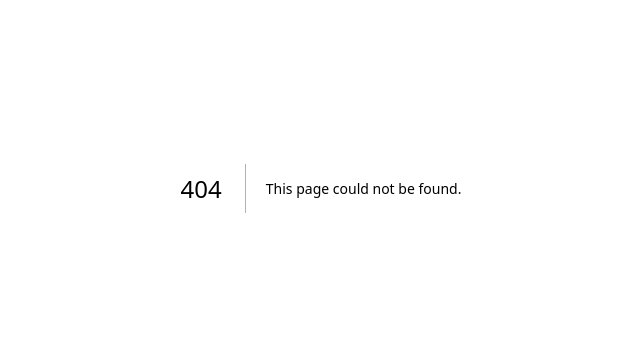
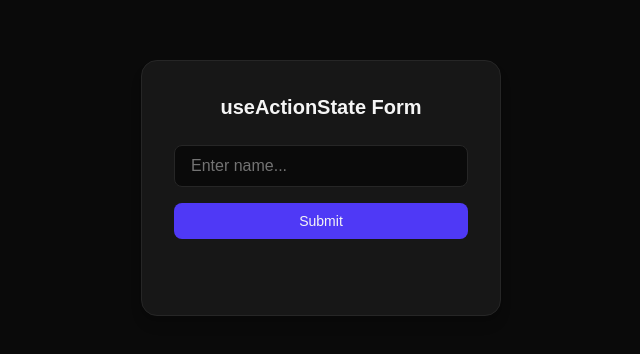
Before and after one commit to Rajender-01/react-hooks-journey, a Next.js app: page /hooks/useActionState/basic in a window 1280 px wide. Before the commit this address had no page. Shown: the part 212-566 px from the top of the page, without its empty margins (319-959 px from the left). Built offline with nearby package versions, Linux system fonts and the light colour scheme.

Commit message:
useActionState - basic example

```diff
--- /dev/null
+++ b/src/app/hooks/useActionState/basic/page.tsx
@@ -0,0 +1,11 @@
+import BasicForm from "@/src/hooks-learning/03-advance-hooks/useActionState/BasicForm"
+
+const page = () => {
+  return (
+    <div>
+      <BasicForm/>
+    </div>
+  )
+}
+
+export default page
--- /dev/null
+++ b/src/hooks-learning/03-advance-hooks/useActionState/BasicForm.tsx
@@ -0,0 +1,59 @@
+"use client";
+import { useActionState } from "react";
+
+const submitAction = async (prevState: string, formData: FormData) => {
+  const name = formData.get("name");
+  await new Promise((res) => setTimeout(res, 1000));
+  return `Hello ${name}`;
+};
+
+const BasicForm = () => {
+  console.log("re-render");
+
+  const [state, formAction, isPending] = useActionState(
+    submitAction,
+    ""
+  );
+
+  return (
+    <div className="min-h-screen bg-neutral-950 text-neutral-100 flex items-center justify-center p-6">
+      <div className="bg-neutral-900 border border-neutral-800 rounded-2xl p-8 w-90 space-y-6 shadow-lg">
+
+        <h1 className="text-xl font-semibold text-center">
+          useActionState Form
+        </h1>
+
+        <form action={formAction} className="space-y-4">
+
+          <input
+            name="name"
+            type="text"
+            placeholder="Enter name..."
+            className="w-full px-4 py-2 rounded-lg
+            bg-neutral-950 border border-neutral-800
+            focus:outline-none focus:ring-2 focus:ring-indigo-500
+            placeholder:text-neutral-500"
+          />
+
+          <button
+            type="submit"
+            disabled={isPending}
+            className="w-full px-4 py-2 rounded-lg
+            bg-indigo-600 hover:bg-indigo-500 transition
+            text-sm font-medium disabled:opacity-50"
+          >
+            {isPending ? "Submitting..." : "Submit"}
+          </button>
+
+        </form>
+
+        <div className="text-center text-sm text-neutral-400 min-h-5">
+          {state}
+        </div>
+
+      </div>
+    </div>
+  );
+};
+
+export default BasicForm;
```
